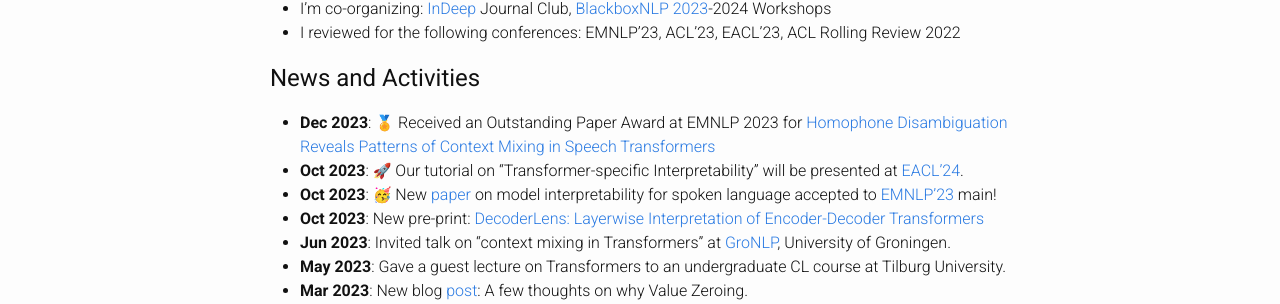
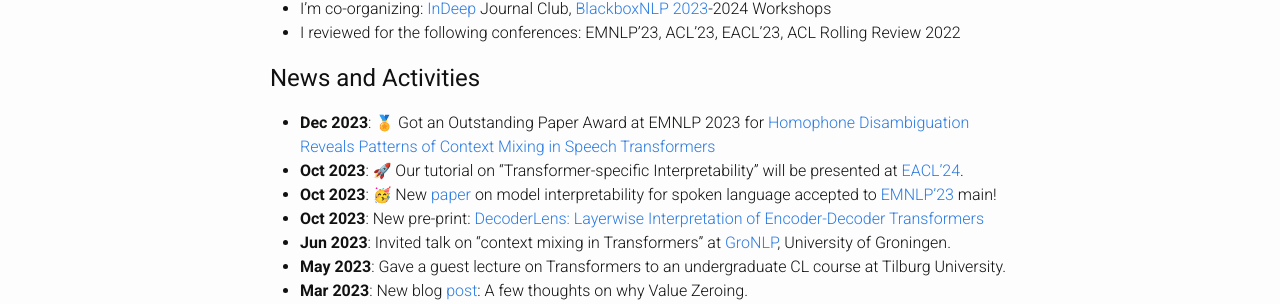
Before and after one commit to hmohebbi/hmohebbi.github.io, a Jekyll site: the page built from index.md, in a window 1280 px wide. Shown: the part 680-984 px from the top of the page. Built offline with Jekyll 4.4.1, drawn with Linux system fonts in a browser that asks for light colours; a style sheet for code colours, icons or effects is not loaded.

Commit message:
Update index.md

```diff
--- a/index.md
+++ b/index.md
@@ -40,7 +40,7 @@ Before that, I got my Bachelor’s in Computer Engineering from [Ferdowsi Univer
 
 ## News and Activities
 <!-- ## <span style="color:#424242">News and Activities </span> -->
-* __Dec 2023__: <span class="emoji">🏅</span> Received an Outstanding Paper Award at EMNLP 2023 for [Homophone Disambiguation Reveals Patterns of Context Mixing in Speech Transformers](https://aclanthology.org/2023.emnlp-main.513/)
+* __Dec 2023__: <span class="emoji">🏅</span> Got an Outstanding Paper Award at EMNLP 2023 for [Homophone Disambiguation Reveals Patterns of Context Mixing in Speech Transformers](https://aclanthology.org/2023.emnlp-main.513/)
 * __Oct 2023__: <span class="emoji">🚀</span> Our tutorial on "Transformer-specific Interpretability" will be presented at [EACL'24](https://2024.eacl.org/program/tutorials/).
 * __Oct 2023__: <span class="emoji">🥳</span> New [paper](https://arxiv.org/abs/2310.09925) on model interpretability for spoken language accepted to [EMNLP'23](https://2023.emnlp.org/) main!
 * __Oct 2023__: New pre-print: [DecoderLens: Layerwise Interpretation of Encoder-Decoder Transformers](https://arxiv.org/abs/2310.03686)
```
